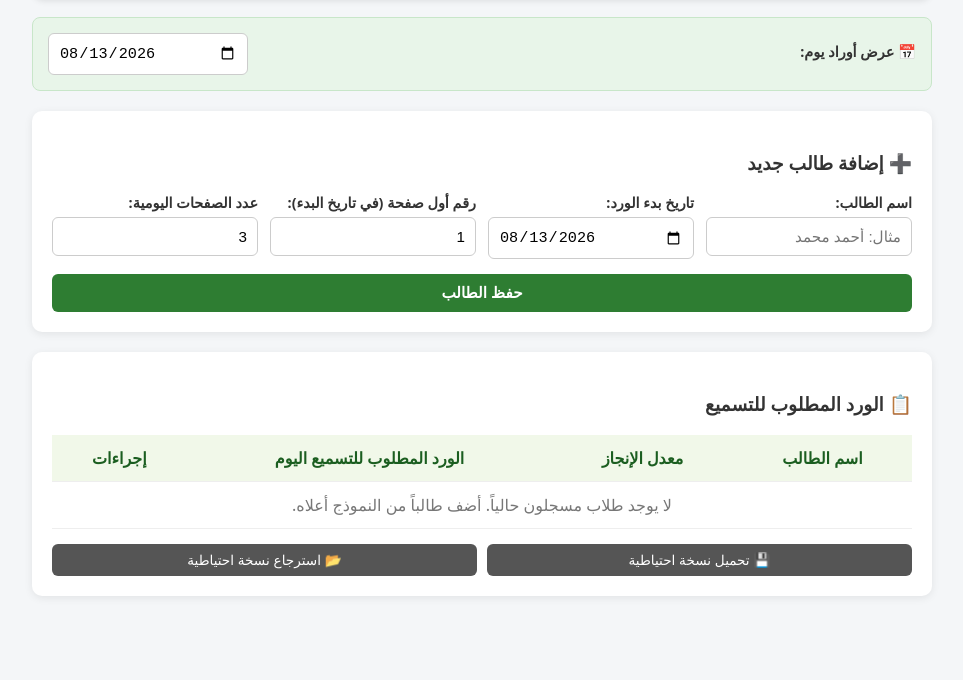
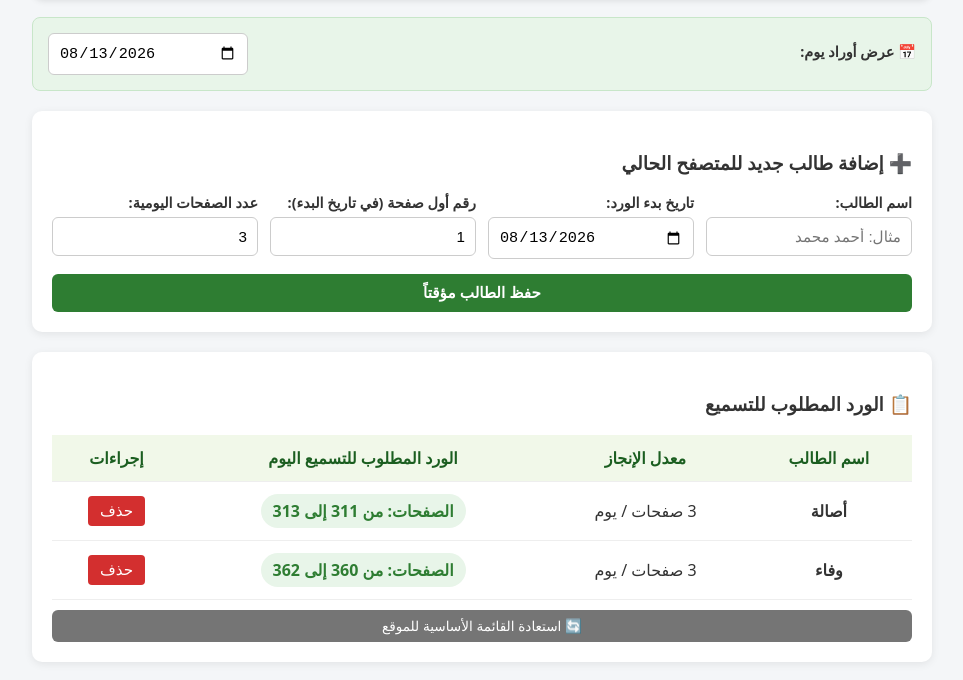
Before and after one commit to oq7wan/Quran, a plain HTML site: page index.html in a window 1280 px wide. Shown: the part 156-836 px from the top of the page, without its empty margins (158-1121 px from the left). Before the commit the page ends 800 px from the top, so only its background shows below. Drawn offline with Linux system fonts and the light colour scheme.

Commit message:
Update index.html

```diff
--- a/index.html
+++ b/index.html
@@ -134,19 +134,14 @@
             width: auto;
         }
 
-        .backup-section {
-            display: flex;
-            gap: 10px;
-            margin-top: 15px;
-        }
-
-        .btn-backup {
-            background-color: #555;
+        .btn-reset {
+            background-color: #757575;
             color: white;
             border: none;
-            padding: 8px 15px;
+            padding: 8px 12px;
             border-radius: 6px;
             cursor: pointer;
+            margin-top: 10px;
             font-size: 0.85rem;
         }
 
@@ -175,7 +170,7 @@
 
     <!-- نموذج إضافة طالب -->
     <div class="card">
-        <h3>➕ إضافة طالب جديد</h3>
+        <h3>➕ إضافة طالب جديد للمتصفح الحالي</h3>
         <form id="addStudentForm" onsubmit="return false;">
             <div class="form-group">
                 <div>
@@ -195,7 +190,7 @@
                     <input type="number" id="pagesPerDay" value="3" min="1" max="50" required>
                 </div>
             </div>
-            <button type="submit" class="btn-add" id="btnAdd">حفظ الطالب</button>
+            <button type="submit" class="btn-add" id="btnAdd">حفظ الطالب مؤقتاً</button>
         </form>
     </div>
 
@@ -214,37 +209,49 @@
             <tbody id="studentsList">
             </tbody>
         </table>
-
-        <!-- إمكانية التصدير والاسترجاع -->
-        <div class="backup-section">
-            <button type="button" class="btn-backup" onclick="exportData()">💾 تحميل نسخة احتياطية</button>
-            <button type="button" class="btn-backup" onclick="document.getElementById('importFile').click()">📂 استرجاع نسخة احتياطية</button>
-            <input type="file" id="importFile" accept=".json" style="display:none" onchange="importData(event)">
-        </div>
+        <button class="btn-reset" onclick="resetToDefault()">🔄 استعادة القائمة الأساسية للموقع</button>
     </div>
 </div>
 
 <script>
+    // -------------------------------------------------------------
+    //  قائمة الطلاب الأساسية المقيدة والمثبتة داخل الموقع
+    // يمكنك تعديل أو إضافة الطلاب هنا مباشرة لكي يظهروا للجميع على GitHub!
+    // -------------------------------------------------------------
+    const DEFAULT_STUDENTS = [
+        { id: 1, name: "أصالة", startDate: "2026-08-13", startPage: 311, pagesPerDay: 3 },
+        { id: 2, name: "وفاء", startDate: "2026-08-13", startPage: 360, pagesPerDay: 3 },
+    ];
+
     let students = [];
 
-    // استرجاع البيانات عند بدء التشغيل
     function loadStudents() {
         try {
             const saved = localStorage.getItem('quran_students');
             if (saved) {
                 students = JSON.parse(saved);
+            } else {
+                // إذا لم تكن هناك بيانات محفوظة محلياً، نستخدم القائمة الأساسية للموقع
+                students = JSON.parse(JSON.stringify(DEFAULT_STUDENTS));
             }
         } catch (e) {
-            console.log("تنبيه: التخزين الداخلي المحلي غير متاح أو مقيد في هذا المتصفح.");
+            students = JSON.parse(JSON.stringify(DEFAULT_STUDENTS));
         }
     }
 
-    // حفظ البيانات
     function saveStudents() {
         try {
             localStorage.setItem('quran_students', JSON.stringify(students));
         } catch (e) {
             console.log("تعذر الحفظ في LocalStorage.");
+        }
+    }
+
+    function resetToDefault() {
+        if (confirm("هل تريد استعادة قائمة الطلاب الأساسية والمثبتة في الموقع؟")) {
+            localStorage.removeItem('quran_students');
+            students = JSON.parse(JSON.stringify(DEFAULT_STUDENTS));
+            renderStudents();
         }
     }
 
@@ -254,11 +261,10 @@
         tbody.innerHTML = '';
 
         if (!students || students.length === 0) {
-            tbody.innerHTML = '<tr><td colspan="4" style="text-align:center; color:#777;">لا يوجد طلاب مسجلون حالياً. أضف طالباً من النموذج أعلاه.</td></tr>';
+            tbody.innerHTML = '<tr><td colspan="4" style="text-align:center; color:#777;">لا يوجد طلاب حالياً. اضغط "استعادة القائمة الأساسية" للبدء.</td></tr>';
             return;
         }
 
-        // تحويل التاريخ لنفس التنسيق بدون فارق ساعات
         const selectedDateParts = viewDateVal.split('-');
         const selectedDate = new Date(selectedDateParts[0], selectedDateParts[1] - 1, selectedDateParts[2]);
 
@@ -266,7 +272,6 @@
             const startParts = student.startDate.split('-');
             const startDate = new Date(startParts[0], startParts[1] - 1, startParts[2]);
 
-            // حساب الفرق بالأيام بدقة
             const diffTime = selectedDate - startDate;
             const diffDays = Math.floor(diffTime / (1000 * 60 * 60 * 24));
 
@@ -339,43 +344,6 @@
         }
     }
 
-    // تصدير نسخة احتياطية
-    function exportData() {
-        if (students.length === 0) {
-            alert('لا توجد بيانات طلاب لتصديرها');
-            return;
-        }
-        const dataStr = "data:text/json;charset=utf-8," + encodeURIComponent(JSON.stringify(students));
-        const downloadAnchor = document.createElement('a');
-        downloadAnchor.setAttribute("href", dataStr);
-        downloadAnchor.setAttribute("download", "quran_students_backup.json");
-        document.body.appendChild(downloadAnchor);
-        downloadAnchor.click();
-        downloadAnchor.remove();
-    }
-
-    // استرجاع نسخة احتياطية
-    function importData(event) {
-        const fileReader = new FileReader();
-        fileReader.onload = function(e) {
-            try {
-                const importedStudents = JSON.parse(e.target.result);
-                if (Array.isArray(importedStudents)) {
-                    students = importedStudents;
-                    saveStudents();
-                    renderStudents();
-                    alert('تم استرجاع بيانات الطلاب بنجاح!');
-                } else {
-                    alert('الملف غير صالح');
-                }
-            } catch (err) {
-                alert('حدث خطأ أثناء قراءة الملف');
-            }
-        };
-        fileReader.readAsText(event.target.files[0]);
-    }
-
-    // تهيئة الصفحة عند التحميل
     window.onload = function() {
         const today = new Date().toISOString().split('T')[0];
         document.getElementById('viewDate').value = today;
```
